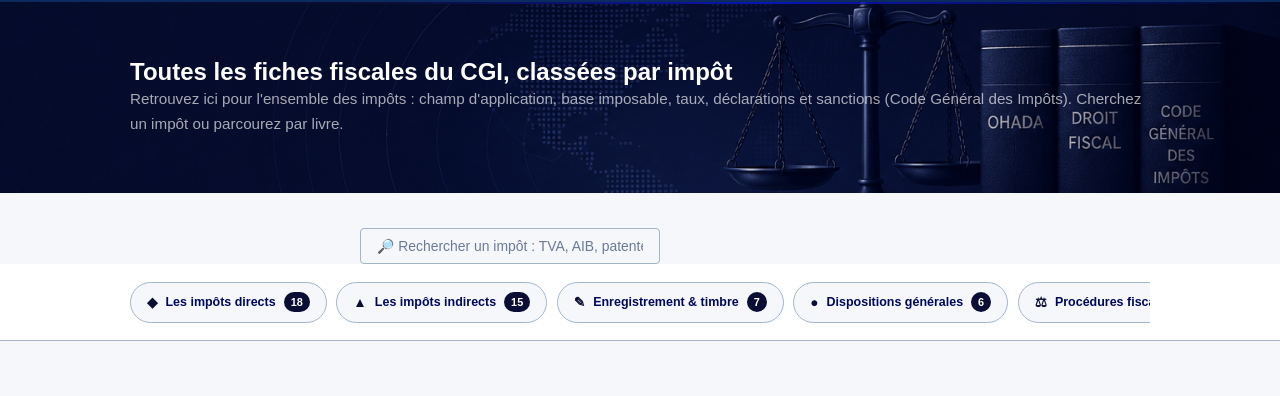
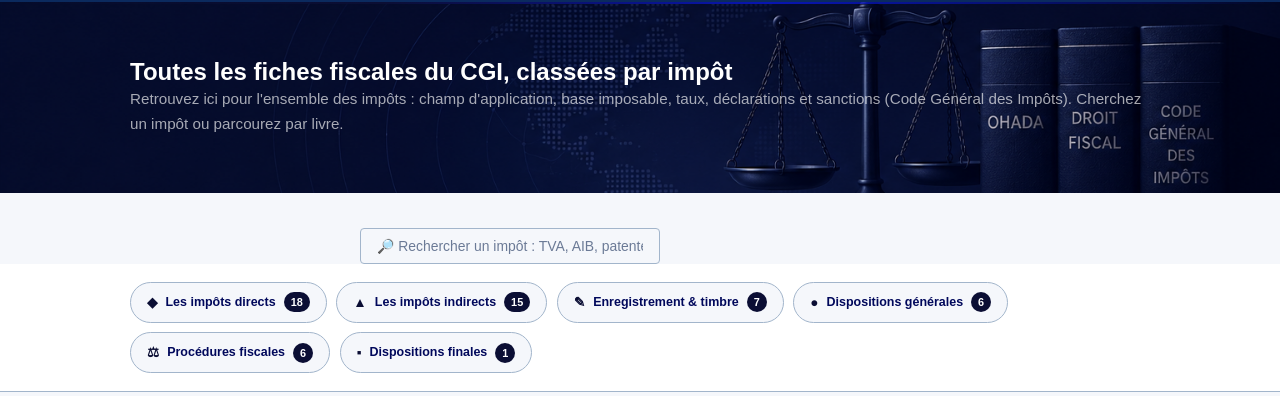
Before and after one commit to infocomptabj/infocompta.bj, a plain HTML site: page fiscalite-cgi-benin.html in a window 1280 px wide. Shown: the part 64-460 px from the top of the page. Drawn offline with Linux system fonts and the light colour scheme.

Commit message:
Update infocompta-shared.css

```diff
--- a/infocompta-shared.css
+++ b/infocompta-shared.css
@@ -3026,11 +3026,9 @@ footer {
 }
 .cgi-toc-inner {
   display: flex;
+  flex-wrap: wrap;
   gap: 0.6rem;
-  overflow-x: auto;
-  scrollbar-width: none;
-}
-.cgi-toc-inner::-webkit-scrollbar { display: none; }
+}
 .cgi-chip {
   display: inline-flex;
   align-items: center;
```
